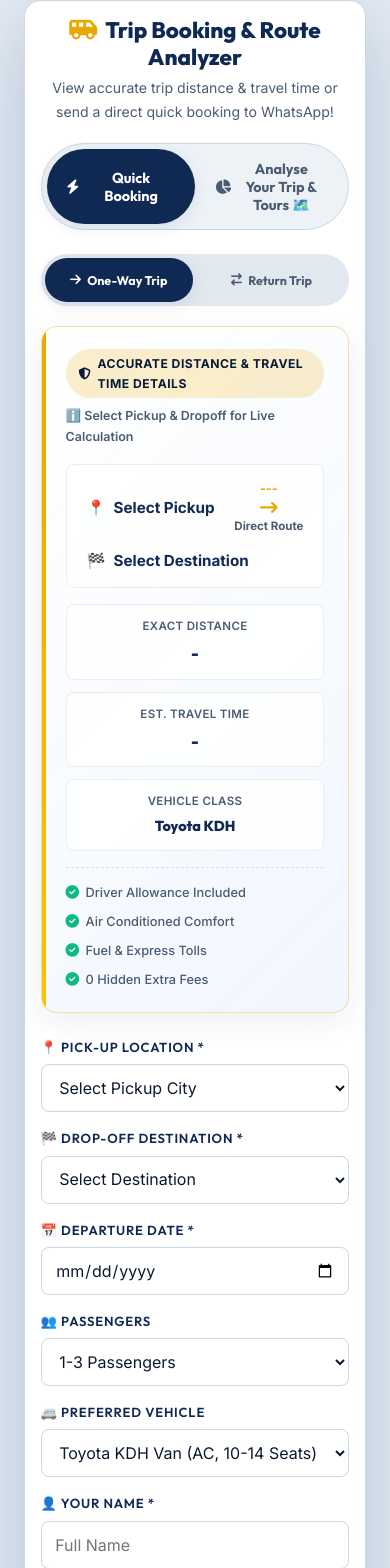
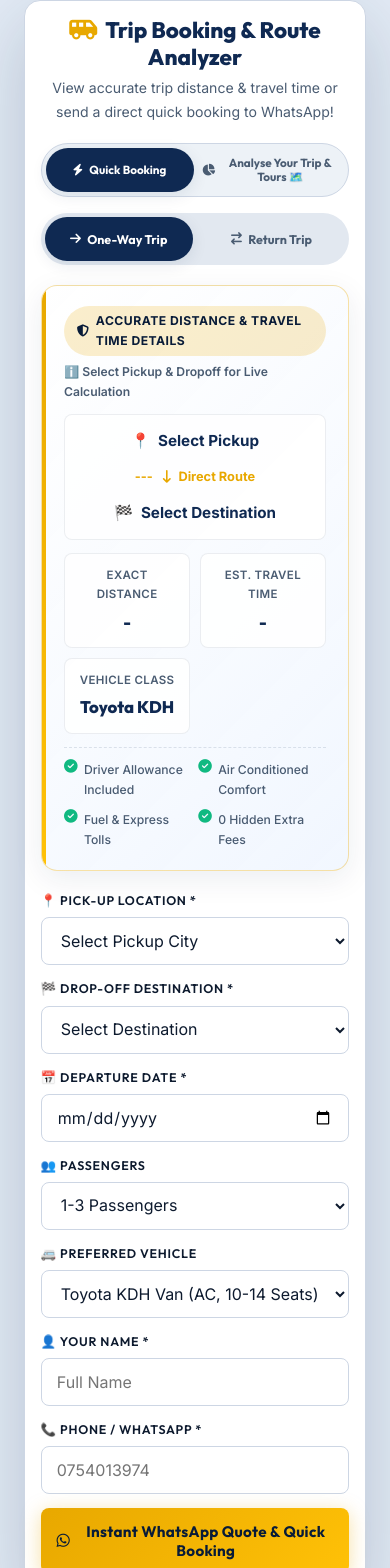
Before and after one commit to janochsiva3-ops/sparrow_travels, a Next.js app: page / in a window 390 px wide. Shown: the part 1199-2767 px from the top of the page. Built offline with nearby package versions, Linux system fonts and the light colour scheme.

Commit message:
Trip Booking & Route Analyzer

```diff
--- a/app/globals.css
+++ b/app/globals.css
@@ -401,11 +401,12 @@ p  { color: var(--text-muted); line-height: 1.7; }
 .fare-disclaimer p { font-size: 0.85rem; color: var(--text); margin: 0; line-height: 1.5; }
 
 /* BASE FORM & BOOKING STYLES */
-.form-group { margin-bottom: 1.25rem; }
-.form-group label { display: block; font-size: 0.85rem; font-weight: 600; color: var(--text); margin-bottom: 0.45rem; }
-.form-group input, .form-group select, .form-group textarea { width: 100%; padding: 0.75rem 1rem; border-radius: var(--radius-sm); border: 1px solid var(--border); background: var(--white); font-family: "Inter", sans-serif; font-size: 0.92rem; color: var(--text); transition: var(--transition); }
-.form-group input:focus, .form-group select:focus, .form-group textarea:focus { border-color: var(--accent); outline: none; box-shadow: 0 0 0 3px rgba(232,168,0,0.20); }
-.form-row { display: grid; grid-template-columns: 1fr 1fr; gap: 1rem; }
+.form-group { margin-bottom: 0; display: flex; flex-direction: column; }
+.form-group label { display: flex; align-items: center; gap: 0.35rem; font-size: 0.85rem; font-weight: 600; color: var(--text); margin-bottom: 0.45rem; }
+.form-group input, .form-group select, .form-group textarea { width: 100%; min-height: 48px; padding: 0.75rem 1rem; border-radius: var(--radius-sm); border: 1px solid var(--border); background: var(--white); font-family: "Inter", sans-serif; font-size: 0.92rem; color: var(--text); transition: var(--transition); outline: none; }
+.form-group input:focus, .form-group select:focus, .form-group textarea:focus { border-color: var(--accent); box-shadow: 0 0 0 3px rgba(232,168,0,0.20); }
+.form-row { display: grid; grid-template-columns: 1fr 1fr; gap: 14px; margin-bottom: 14px; }
+.form-row-3 { display: grid; grid-template-columns: 1fr 1fr 1fr; gap: 14px; margin-bottom: 14px; }
 .form-section-title { font-family: "Outfit", sans-serif; font-weight: 700; font-size: 0.92rem; color: var(--primary); margin-bottom: 0.85rem; border-bottom: 1px dashed var(--border); padding-bottom: 0.4rem; }
 .booking-page-form { background: var(--white); border-radius: var(--radius-lg); padding: 2.25rem 2rem; border: 1px solid var(--border); box-shadow: var(--shadow-lg); }
 .booking-success { display: none; text-align: center; padding: 2.5rem 1.5rem; }
@@ -425,16 +426,18 @@ p  { color: var(--text-muted); line-height: 1.7; }
   background: #edf2f7;
   padding: 5px;
   border-radius: var(--radius-pill);
-  margin-bottom: 1.5rem;
+  margin-bottom: 1.25rem;
   border: 1px solid var(--border);
+  gap: 4px;
 }
 
 .mode-switcher-btn {
   flex: 1;
-  padding: 0.65rem 1.25rem;
+  min-height: 44px;
+  padding: 0.5rem 0.75rem;
   border-radius: var(--radius-pill);
   font-weight: 700;
-  font-size: 0.9rem;
+  font-size: 0.88rem;
   color: var(--text-muted);
   background: transparent;
   border: none;
@@ -444,7 +447,8 @@ p  { color: var(--text-muted); line-height: 1.7; }
   display: flex;
   align-items: center;
   justify-content: center;
-  gap: 0.5rem;
+  gap: 0.4rem;
+  text-align: center;
 }
 
 .mode-switcher-btn.active {
@@ -457,14 +461,49 @@ p  { color: var(--text-muted); line-height: 1.7; }
   color: var(--primary);
 }
 
+.trip-type-wrapper {
+  display: flex;
+  gap: 0.4rem;
+  background: #e2e8f0;
+  padding: 4px;
+  border-radius: var(--radius-pill);
+  margin-bottom: 1.25rem;
+}
+
+.trip-type-btn {
+  flex: 1;
+  min-height: 44px;
+  text-align: center;
+  padding: 0.5rem 0.85rem;
+  border-radius: var(--radius-pill);
+  font-weight: 700;
+  font-size: 0.88rem;
+  color: var(--text-muted);
+  cursor: pointer;
+  transition: var(--transition);
+  border: none;
+  background: transparent;
+  font-family: "Outfit", sans-serif;
+  display: flex;
+  align-items: center;
+  justify-content: center;
+  gap: 0.4rem;
+}
+
+.trip-type-btn.active {
+  background: var(--primary);
+  color: var(--white);
+  box-shadow: var(--shadow-sm);
+}
+
 .transparent-details-box {
   background: linear-gradient(135deg, rgba(255, 255, 255, 0.95) 0%, rgba(240, 246, 255, 0.9) 100%);
   backdrop-filter: blur(12px);
   -webkit-backdrop-filter: blur(12px);
   border: 1.5px solid rgba(232, 168, 0, 0.35);
   border-radius: var(--radius-md);
-  padding: 1.35rem 1.5rem;
-  margin-bottom: 1.5rem;
+  padding: 1.25rem 1.4rem;
+  margin-bottom: 1.25rem;
   box-shadow: 0 8px 30px rgba(15, 41, 82, 0.08);
   position: relative;
   overflow: hidden;
@@ -484,7 +523,7 @@ p  { color: var(--text-muted); line-height: 1.7; }
   display: flex;
   align-items: center;
   justify-content: space-between;
-  margin-bottom: 1rem;
+  margin-bottom: 0.85rem;
   flex-wrap: wrap;
   gap: 0.5rem;
 }
@@ -503,6 +542,12 @@ p  { color: var(--text-muted); line-height: 1.7; }
   letter-spacing: 0.04em;
 }
 
+.transparent-badge-note {
+  font-size: 0.78rem;
+  color: var(--text-muted);
+  font-weight: 600;
+}
+
 .transparent-route-visual {
   display: flex;
   align-items: center;
@@ -511,7 +556,7 @@ p  { color: var(--text-muted); line-height: 1.7; }
   padding: 0.85rem 1.25rem;
   border-radius: var(--radius-sm);
   border: 1px solid rgba(15, 41, 82, 0.08);
-  margin-bottom: 1rem;
+  margin-bottom: 0.85rem;
   flex-wrap: wrap;
   gap: 0.75rem;
 }
@@ -536,9 +581,9 @@ p  { color: var(--text-muted); line-height: 1.7; }
 
 .transparent-metrics-grid {
   display: grid;
-  grid-template-columns: repeat(auto-fit, minmax(130px, 1fr));
+  grid-template-columns: repeat(3, 1fr);
   gap: 0.75rem;
-  margin-bottom: 1rem;
+  margin-bottom: 0.85rem;
 }
 
 .transparent-metric-card {
@@ -547,6 +592,10 @@ p  { color: var(--text-muted); line-height: 1.7; }
   padding: 0.75rem 0.85rem;
   border-radius: var(--radius-sm);
   text-align: center;
+  min-height: 48px;
+  display: flex;
+  flex-direction: column;
+  justify-content: center;
 }
 
 .transparent-metric-card .label {
@@ -569,10 +618,10 @@ p  { color: var(--text-muted); line-height: 1.7; }
 
 .transparent-inclusions-list {
   display: grid;
-  grid-template-columns: repeat(auto-fit, minmax(180px, 1fr));
+  grid-template-columns: repeat(4, 1fr);
   gap: 0.5rem;
-  margin-top: 0.85rem;
-  padding-top: 0.85rem;
+  margin-top: 0.75rem;
+  padding-top: 0.75rem;
   border-top: 1px dashed rgba(15, 41, 82, 0.12);
 }
 
@@ -588,6 +637,7 @@ p  { color: var(--text-muted); line-height: 1.7; }
 .transparent-inclusion-item i {
   color: #10b981;
   font-size: 0.85rem;
+  flex-shrink: 0;
 }
 
 .trip-analyzer-section {
@@ -597,9 +647,6 @@ p  { color: var(--text-muted); line-height: 1.7; }
   border: 1px solid var(--border);
   margin-bottom: 1.5rem;
 }
-
-
-
 
 /* RESPONSIVE & MOBILE-FIRST LAYOUT STYLES */
 @media (max-width: 1024px) {
@@ -660,19 +707,129 @@ p  { color: var(--text-muted); line-height: 1.7; }
   .cta-btn-group .btn { width: 100% !important; justify-content: center !important; min-height: 48px; }
   .btn-full, .btn-accent, .btn-primary { width: 100%; justify-content: center; }
 
-  /* Booking Form Single Column Stacking */
+  /* Booking Form Single Column Stacking & Layout */
   .booking-layout { grid-template-columns: 1fr !important; gap: 1.5rem; }
-  .booking-page-form, .quick-booking-card { padding: 1.35rem 1.15rem; border-radius: var(--radius-md); }
-  .form-row { grid-template-columns: 1fr !important; gap: 0.85rem; }
-  .form-group { margin-bottom: 1rem; }
-  .form-group label { font-size: 0.82rem; margin-bottom: 0.35rem; }
-  .form-group input, .form-group select, .form-group textarea {
+  .booking-page-form, .quick-booking-card { padding: 1.25rem 1rem; border-radius: var(--radius-md); }
+
+  /* Toggle button rows: side-by-side in a single row without cutoff */
+  .mode-switcher-container {
+    flex-direction: row;
+    padding: 4px;
+    gap: 3px;
+    margin-bottom: 1rem;
+  }
+  .mode-switcher-btn {
+    min-height: 44px;
+    padding: 0.45rem 0.35rem;
+    font-size: clamp(0.72rem, 3vw, 0.82rem);
+    line-height: 1.25;
+    white-space: normal;
+    text-align: center;
+    justify-content: center;
+  }
+
+  .trip-type-wrapper {
+    flex-direction: row;
+    gap: 0.3rem;
+    margin-bottom: 1rem;
+  }
+  .trip-type-btn {
+    min-height: 44px;
+    padding: 0.45rem 0.4rem;
+    font-size: clamp(0.75rem, 3.2vw, 0.85rem);
+    text-align: center;
+    justify-content: center;
+  }
+
+  /* Info bar: stack badge top, note bottom */
+  .transparent-badge-header {
+    flex-direction: column;
+    align-items: flex-start;
+    gap: 0.35rem;
+    margin-bottom: 0.75rem;
+  }
+  .transparent-badge-note {
+    font-size: 0.76rem;
+  }
+
+  /* Pickup/Destination row: stack vertically with arrow rotated 90deg pointing down */
+  .transparent-route-visual {
+    flex-direction: column;
+    align-items: center;
+    text-align: center;
+    gap: 0.6rem;
+    padding: 0.85rem;
+  }
+  .transparent-route-arrow {
+    flex-direction: row;
+    gap: 0.4rem;
+    margin-block: 0.2rem;
+  }
+  .transparent-route-arrow .route-arrow-icon,
+  .transparent-route-arrow i {
+    transform: rotate(90deg);
+    margin-block: 0.25rem;
+  }
+
+  /* Three info boxes: 2-column grid (or 1 column on <=480px) with tap-friendly padding */
+  .transparent-metrics-grid {
+    grid-template-columns: repeat(2, 1fr);
+    gap: 0.6rem;
+  }
+  .transparent-metric-card {
+    padding: 0.75rem 0.6rem;
     min-height: 48px;
-    padding: 0.75rem 0.95rem;
-    font-size: 16px; /* Prevents iOS/Safari auto-zoom */
   }
-  .trip-type-wrapper { flex-direction: row; gap: 0.3rem; }
-  .trip-type-btn { min-height: 44px; padding: 0.5rem 0.75rem; font-size: 0.82rem; }
+
+  /* Feature tags row: wrap onto 2 lines (2 tags per row), checkmark aligned left */
+  .transparent-inclusions-list {
+    grid-template-columns: repeat(2, 1fr);
+    gap: 0.6rem 0.4rem;
+  }
+  .transparent-inclusion-item {
+    font-size: 0.76rem;
+    align-items: flex-start;
+  }
+
+  /* Two-column and Three-column field rows: stack into 1 single column full width */
+  .form-row,
+  .form-row-3 {
+    grid-template-columns: 1fr !important;
+    gap: 14px !important;
+    margin-bottom: 14px !important;
+  }
+
+  .form-group {
+    margin-bottom: 0 !important;
+  }
+
+  .form-group label {
+    font-size: 0.78rem !important;
+    margin-bottom: 0.35rem !important;
+    text-align: left !important;
+  }
+
+  .form-group input,
+  .form-group select,
+  .form-group textarea {
+    width: 100% !important;
+    min-height: 48px !important;
+    padding: 0.75rem 0.95rem !important;
+    font-size: 16px !important; /* Prevents Safari zoom on mobile */
+  }
+
+  /* Submit button: full-width, min 48px height */
+  .btn-full,
+  button[type="submit"] {
+    width: 100% !important;
+    min-height: 48px !important;
+    padding: 0.85rem 1rem !important;
+    font-size: 0.95rem !important;
+    display: flex !important;
+    align-items: center !important;
+    justify-content: center !important;
+    white-space: normal !important;
+  }
 
   /* Routes We Cover & Contact */
   .routes-grid { grid-template-columns: 1fr !important; gap: 1rem; }
--- a/components/QuickBookingForm.js
+++ b/components/QuickBookingForm.js
@@ -249,7 +249,7 @@ export default function QuickBookingForm() {
           <span className="transparent-badge">
             <i className="fa-solid fa-shield-halved"></i> Accurate Distance & Travel Time Details
           </span>
-          <span style={{ fontSize: '.78rem', color: 'var(--text-muted)', fontWeight: 600 }}>
+          <span className="transparent-badge-note">
             {formData.from && formData.to ? '⚡ Live Route Calculation' : 'ℹ️ Select Pickup & Dropoff for Live Calculation'}
           </span>
         </div>
@@ -261,9 +261,9 @@ export default function QuickBookingForm() {
             <span>{formData.from || 'Select Pickup'}</span>
           </div>
           <div className="transparent-route-arrow">
-            <span>{routeDetails ? `${routeDetails.km} km` : '---'}</span>
-            <i className="fa-solid fa-arrow-right-long" style={{ fontSize: '1.1rem' }}></i>
-            <span style={{ fontSize: '.72rem', color: 'var(--text-muted)' }}>
+            <span className="route-arrow-km">{routeDetails ? `${routeDetails.km} km` : '---'}</span>
+            <i className="fa-solid fa-arrow-right-long route-arrow-icon"></i>
+            <span className="route-arrow-highway">
               {routeDetails ? routeDetails.highway : 'Direct Route'}
             </span>
           </div>
@@ -285,23 +285,23 @@ export default function QuickBookingForm() {
           </div>
           <div className="transparent-metric-card">
             <span className="label">Vehicle Class</span>
-            <span className="value" style={{ fontSize: '.9rem' }}>{formData.vehicle.split(' ')[0]} {formData.vehicle.split(' ')[1]}</span>
+            <span className="value">{formData.vehicle ? formData.vehicle.split(' ').slice(0, 2).join(' ') : 'Toyota KDH'}</span>
           </div>
         </div>
 
         {/* Transparent Included Highlights */}
         <div className="transparent-inclusions-list">
           <div className="transparent-inclusion-item">
-            <i className="fa-solid fa-circle-check"></i> Driver Allowance Included
+            <i className="fa-solid fa-circle-check"></i> <span>Driver Allowance Included</span>
           </div>
           <div className="transparent-inclusion-item">
-            <i className="fa-solid fa-circle-check"></i> Air Conditioned Comfort
+            <i className="fa-solid fa-circle-check"></i> <span>Air Conditioned Comfort</span>
           </div>
           <div className="transparent-inclusion-item">
-            <i className="fa-solid fa-circle-check"></i> Fuel & Express Tolls
+            <i className="fa-solid fa-circle-check"></i> <span>Fuel & Express Tolls</span>
           </div>
           <div className="transparent-inclusion-item">
-            <i className="fa-solid fa-circle-check"></i> 0 Hidden Extra Fees
+            <i className="fa-solid fa-circle-check"></i> <span>0 Hidden Extra Fees</span>
           </div>
         </div>
       </div>
@@ -314,9 +314,9 @@ export default function QuickBookingForm() {
             Interactive Route & Distance Analyzer
           </h4>
 
-          <div style={{ display: 'grid', gridTemplateColumns: 'repeat(auto-fit, minmax(200px, 1fr))', gap: '1rem', marginBottom: '1.25rem' }}>
-            <div className="form-group" style={{ marginBottom: 0 }}>
-              <label style={{ fontSize: '.82rem', fontWeight: 600, color: 'var(--primary)' }}>📍 Pick-up City / Station</label>
+          <div className="form-row form-row-3" style={{ marginBottom: '1.25rem' }}>
+            <div className="form-group">
+              <label>📍 Pick-up City / Station</label>
               <select name="from" value={formData.from} onChange={handleChange} className="form-control">
                 <option value="">Select Pickup City</option>
                 <option value="Kilinochchi">Kilinochchi</option>
@@ -332,8 +332,8 @@ export default function QuickBookingForm() {
               </select>
             </div>
 
-            <div className="form-group" style={{ marginBottom: 0 }}>
-              <label style={{ fontSize: '.82rem', fontWeight: 600, color: 'var(--primary)' }}>🏁 Drop-off Destination</label>
+            <div className="form-group">
+              <label>🏁 Drop-off Destination</label>
               <select name="to" value={formData.to} onChange={handleChange} className="form-control">
                 <option value="">Select Destination</option>
                 <option value="Bandaranaike International Airport (BIA Katunayake)">BIA Katunayake Airport</option>
@@ -349,8 +349,8 @@ export default function QuickBookingForm() {
               </select>
             </div>
 
-            <div className="form-group" style={{ marginBottom: 0 }}>
-              <label style={{ fontSize: '.82rem', fontWeight: 600, color: 'var(--primary)' }}>👥 Group Size</label>
+            <div className="form-group">
+              <label>👥 Group Size</label>
               <select name="passengers" value={formData.passengers} onChange={handleChange}>
                 <option value="1-3 Passengers">1-3 Passengers</option>
                 <option value="4-7 Passengers">4-7 Passengers</option>
@@ -359,8 +359,8 @@ export default function QuickBookingForm() {
               </select>
             </div>
 
-            <div className="form-group" style={{ marginBottom: 0 }}>
-              <label style={{ fontSize: '.82rem', fontWeight: 600, color: 'var(--primary)' }}>🚐 Preferred Vehicle</label>
+            <div className="form-group">
+              <label>🚐 Preferred Vehicle</label>
               <select name="vehicle" value={formData.vehicle} onChange={handleChange}>
                 <option value="Toyota KDH Van">Toyota KDH Van (AC, 10-14 Seats)</option>
                 <option value="Budget Car (Wagon R)">Budget Car - Wagon R (AC, 1-3 Seats)</option>
@@ -431,10 +431,11 @@ export default function QuickBookingForm() {
 
       {/* MODE B: STREAMLINED QUICK BOOKING FORM */}
       <form onSubmit={handleSubmit}>
-        <div style={{ display: 'grid', gridTemplateColumns: 'repeat(auto-fit, minmax(200px, 1fr))', gap: '1rem', marginBottom: '1rem' }}>
-          <div className="form-group" style={{ marginBottom: 0 }}>
-            <label style={{ fontSize: '.82rem', fontWeight: 600, color: 'var(--primary)' }}>📍 Pick-up Location *</label>
-            <select name="from" value={formData.from} onChange={handleChange} required className="form-control" style={{ width: '100%', padding: '.65rem .85rem', borderRadius: 'var(--radius-sm)', border: '1px solid var(--border)' }}>
+        {/* Row 1: Pickup & Dropoff */}
+        <div className="form-row">
+          <div className="form-group">
+            <label>📍 Pick-up Location *</label>
+            <select name="from" value={formData.from} onChange={handleChange} required className="form-control">
               <option value="">Select Pickup City</option>
               <option value="Kilinochchi">Kilinochchi</option>
               <option value="Jaffna">Jaffna</option>
@@ -449,9 +450,9 @@ export default function QuickBookingForm() {
             </select>
           </div>
 
-          <div className="form-group" style={{ marginBottom: 0 }}>
-            <label style={{ fontSize: '.82rem', fontWeight: 600, color: 'var(--primary)' }}>🏁 Drop-off Destination *</label>
-            <select name="to" value={formData.to} onChange={handleChange} required className="form-control" style={{ width: '100%', padding: '.65rem .85rem', borderRadius: 'var(--radius-sm)', border: '1px solid var(--border)' }}>
+          <div className="form-group">
+            <label>🏁 Drop-off Destination *</label>
+            <select name="to" value={formData.to} onChange={handleChange} required className="form-control">
               <option value="">Select Destination</option>
               <option value="Bandaranaike International Airport (BIA Katunayake)">BIA Katunayake Airport</option>
               <option value="Colombo City / Fort">Colombo City</option>
@@ -467,22 +468,23 @@ export default function QuickBookingForm() {
           </div>
         </div>
 
-        <div style={{ display: 'grid', gridTemplateColumns: 'repeat(auto-fit, minmax(200px, 1fr))', gap: '1rem', marginBottom: '1rem' }}>
-          <div className="form-group" style={{ marginBottom: 0 }}>
-            <label style={{ fontSize: '.82rem', fontWeight: 600, color: 'var(--primary)' }}>📅 Departure Date *</label>
-            <input type="date" name="date" value={formData.date} onChange={handleChange} required style={{ width: '100%', padding: '.65rem .85rem', borderRadius: 'var(--radius-sm)', border: '1px solid var(--border)' }} />
+        {/* Row 2: Departure Date, Return Date (if Return), Passengers */}
+        <div className="form-row form-row-3">
+          <div className="form-group">
+            <label>📅 Departure Date *</label>
+            <input type="date" name="date" value={formData.date} onChange={handleChange} required />
           </div>
 
           {tripType === 'Return' && (
-            <div className="form-group" style={{ marginBottom: 0 }}>
-              <label style={{ fontSize: '.82rem', fontWeight: 600, color: 'var(--primary)' }}>🔙 Return Date *</label>
-              <input type="date" name="return_date" value={formData.return_date} onChange={handleChange} required style={{ width: '100%', padding: '.65rem .85rem', borderRadius: 'var(--radius-sm)', border: '1px solid var(--border)' }} />
+            <div className="form-group">
+              <label>🔙 Return Date *</label>
+              <input type="date" name="return_date" value={formData.return_date} onChange={handleChange} required />
             </div>
           )}
 
-          <div className="form-group" style={{ marginBottom: 0 }}>
-            <label style={{ fontSize: '.82rem', fontWeight: 600, color: 'var(--primary)' }}>👥 Passengers</label>
-            <select name="passengers" value={formData.passengers} onChange={handleChange} style={{ width: '100%', padding: '.65rem .85rem', borderRadius: 'var(--radius-sm)', border: '1px solid var(--border)' }}>
+          <div className="form-group">
+            <label>👥 Passengers</label>
+            <select name="passengers" value={formData.passengers} onChange={handleChange}>
               <option value="1-3 Passengers">1-3 Passengers</option>
               <option value="4-7 Passengers">4-7 Passengers</option>
               <option value="8-10 Passengers">8-10 Passengers</option>
@@ -491,24 +493,25 @@ export default function QuickBookingForm() {
           </div>
         </div>
 
-        <div style={{ display: 'grid', gridTemplateColumns: 'repeat(auto-fit, minmax(200px, 1fr))', gap: '1rem', marginBottom: '1.25rem' }}>
-          <div className="form-group" style={{ marginBottom: 0 }}>
-            <label style={{ fontSize: '.82rem', fontWeight: 600, color: 'var(--primary)' }}>🚐 Preferred Vehicle</label>
-            <select name="vehicle" value={formData.vehicle} onChange={handleChange} style={{ width: '100%', padding: '.65rem .85rem', borderRadius: 'var(--radius-sm)', border: '1px solid var(--border)' }}>
+        {/* Row 3: Vehicle, Name, Phone */}
+        <div className="form-row form-row-3">
+          <div className="form-group">
+            <label>🚐 Preferred Vehicle</label>
+            <select name="vehicle" value={formData.vehicle} onChange={handleChange}>
               <option value="Toyota KDH Van">Toyota KDH Van (AC, 10-14 Seats)</option>
               <option value="Budget Car (Wagon R)">Budget Car - Wagon R (AC, 1-3 Seats)</option>
               <option value="Mini Bus">Tourist Mini Bus (AC, 15-30 Seats)</option>
             </select>
           </div>
 
-          <div className="form-group" style={{ marginBottom: 0 }}>
-            <label style={{ fontSize: '.82rem', fontWeight: 600, color: 'var(--primary)' }}>👤 Your Name *</label>
-            <input type="text" name="name" value={formData.name} onChange={handleChange} placeholder="Full Name" required style={{ width: '100%', padding: '.65rem .85rem', borderRadius: 'var(--radius-sm)', border: '1px solid var(--border)' }} />
+          <div className="form-group">
+            <label>👤 Your Name *</label>
+            <input type="text" name="name" value={formData.name} onChange={handleChange} placeholder="Full Name" required />
           </div>
 
-          <div className="form-group" style={{ marginBottom: 0 }}>
-            <label style={{ fontSize: '.82rem', fontWeight: 600, color: 'var(--primary)' }}>📞 Phone / WhatsApp *</label>
-            <input type="tel" name="phone" value={formData.phone} onChange={handleChange} placeholder="0754013974" required style={{ width: '100%', padding: '.65rem .85rem', borderRadius: 'var(--radius-sm)', border: '1px solid var(--border)' }} />
+          <div className="form-group">
+            <label>📞 Phone / WhatsApp *</label>
+            <input type="tel" name="phone" value={formData.phone} onChange={handleChange} placeholder="0754013974" required />
           </div>
         </div>
 
```
